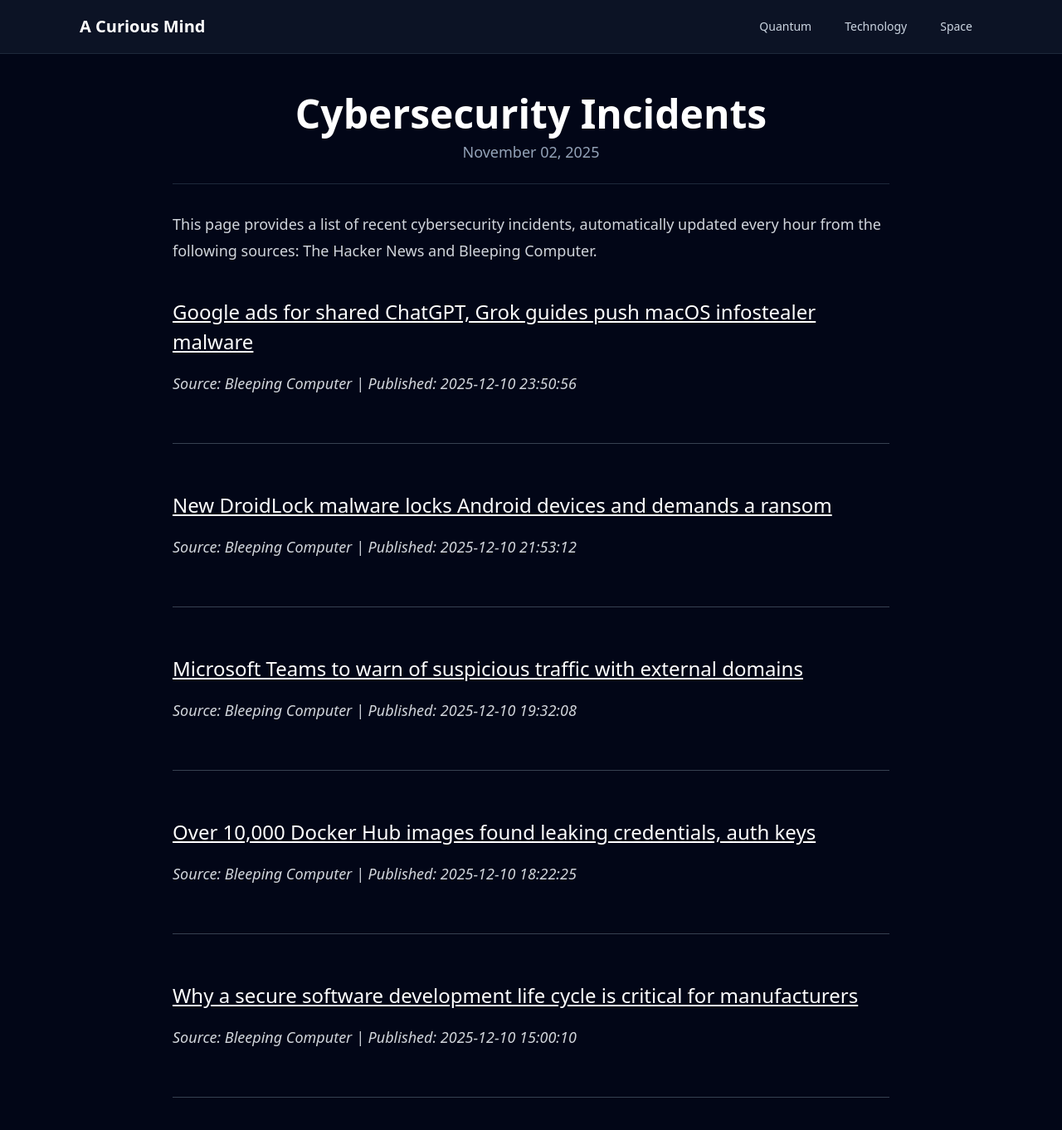
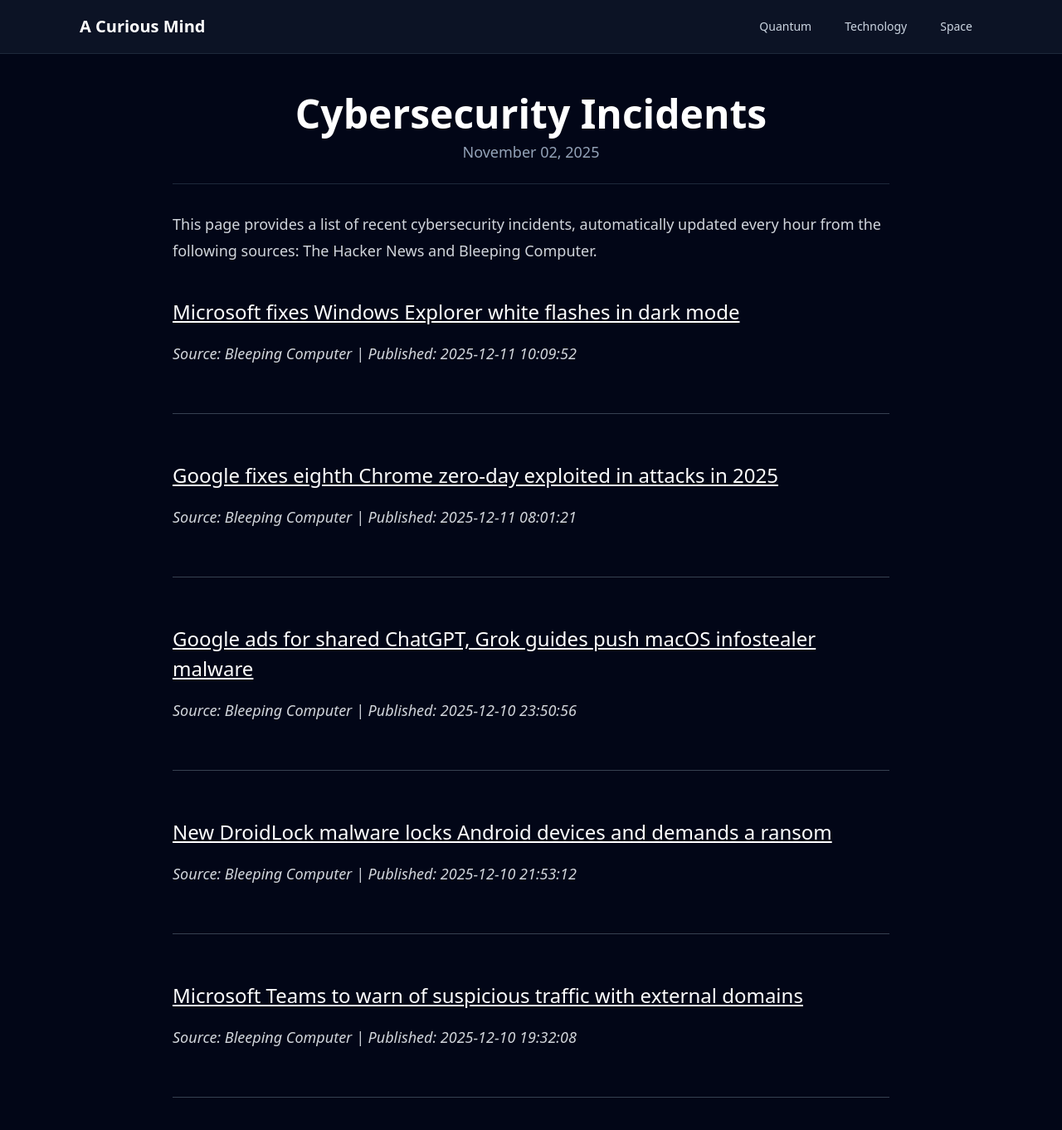
Before and after one commit to onehl7/onehl7.github.io, a Jekyll site: the page built from _posts/2025-11-02-cybersecurity-incidents.md, in a window 1280 px wide and 1400 px high. Shown: the top 1362 px of the window at 83% size. Built offline with Jekyll 4.4.1, drawn with Linux system fonts in a browser that asks for light colours; nearby versions of some CDN libraries.

Commit message:
Update news data

```diff
--- a/_data/news.json
+++ b/_data/news.json
@@ -1,4 +1,16 @@
 [
+  {
+    "source": "Bleeping Computer",
+    "title": "Microsoft fixes Windows Explorer white flashes in dark mode",
+    "link": "https://www.bleepingcomputer.com/news/microsoft/microsoft-fixes-windows-explorer-white-flashes-in-dark-mode/",
+    "published": "2025-12-11 10:09:52"
+  },
+  {
+    "source": "Bleeping Computer",
+    "title": "Google fixes eighth Chrome zero-day exploited in attacks in 2025",
+    "link": "https://www.bleepingcomputer.com/news/security/google-fixes-eighth-chrome-zero-day-exploited-in-attacks-in-2025/",
+    "published": "2025-12-11 08:01:21"
+  },
   {
     "source": "Bleeping Computer",
     "title": "Google ads for shared ChatGPT, Grok guides push macOS infostealer malware",
@@ -16,17 +28,5 @@
     "title": "Microsoft Teams to warn of suspicious traffic with external domains",
     "link": "https://www.bleepingcomputer.com/news/security/microsoft-teams-to-warn-of-suspicious-traffic-with-external-domains/",
     "published": "2025-12-10 19:32:08"
-  },
-  {
-    "source": "Bleeping Computer",
-    "title": "Over 10,000 Docker Hub images found leaking credentials, auth keys",
-    "link": "https://www.bleepingcomputer.com/news/security/over-10-000-docker-hub-images-found-leaking-credentials-auth-keys/",
-    "published": "2025-12-10 18:22:25"
-  },
-  {
-    "source": "Bleeping Computer",
-    "title": "Why a secure software development life cycle is critical for manufacturers",
-    "link": "https://www.bleepingcomputer.com/news/security/why-a-secure-software-development-life-cycle-is-critical-for-manufacturers/",
-    "published": "2025-12-10 15:00:10"
   }
 ]
```
